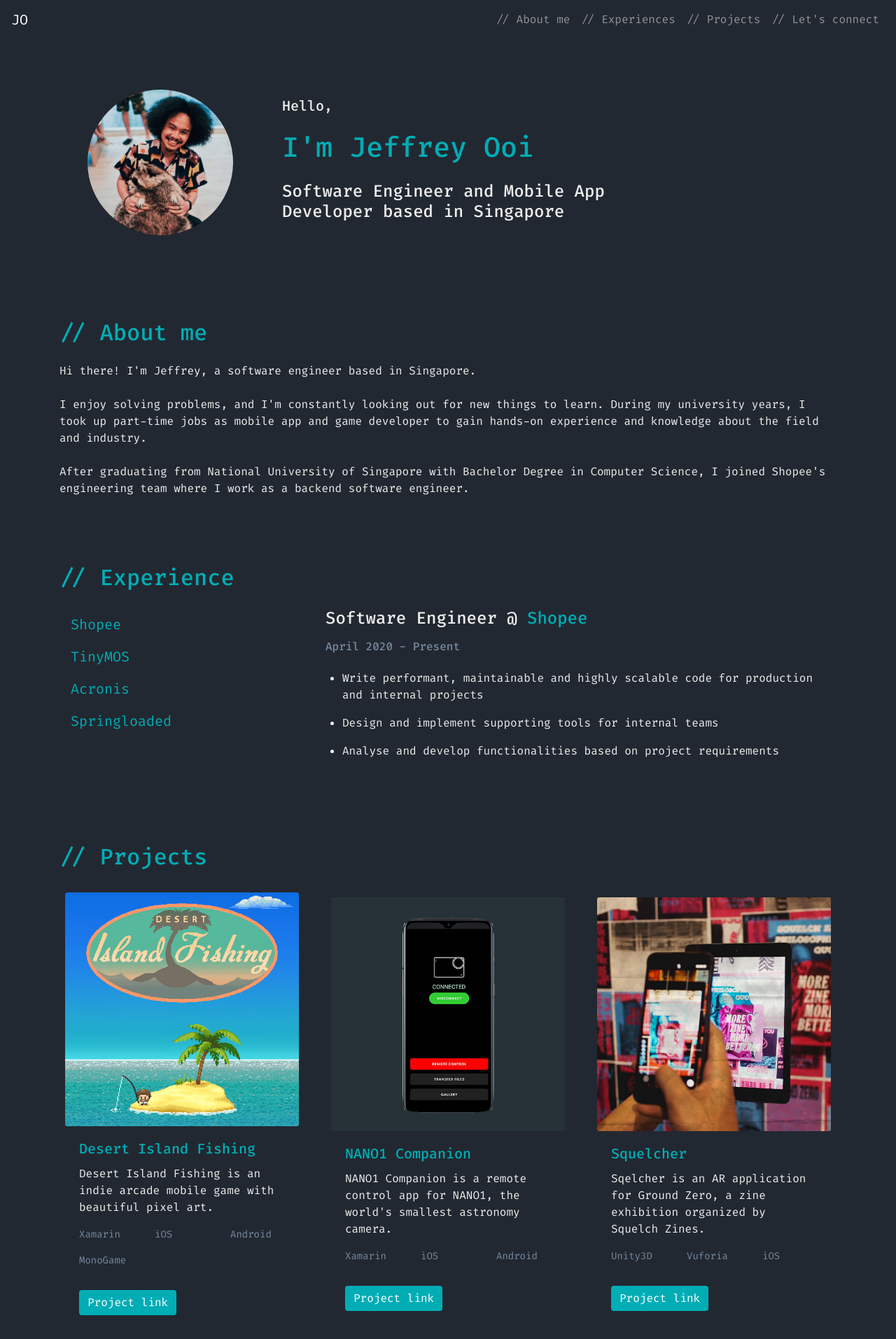
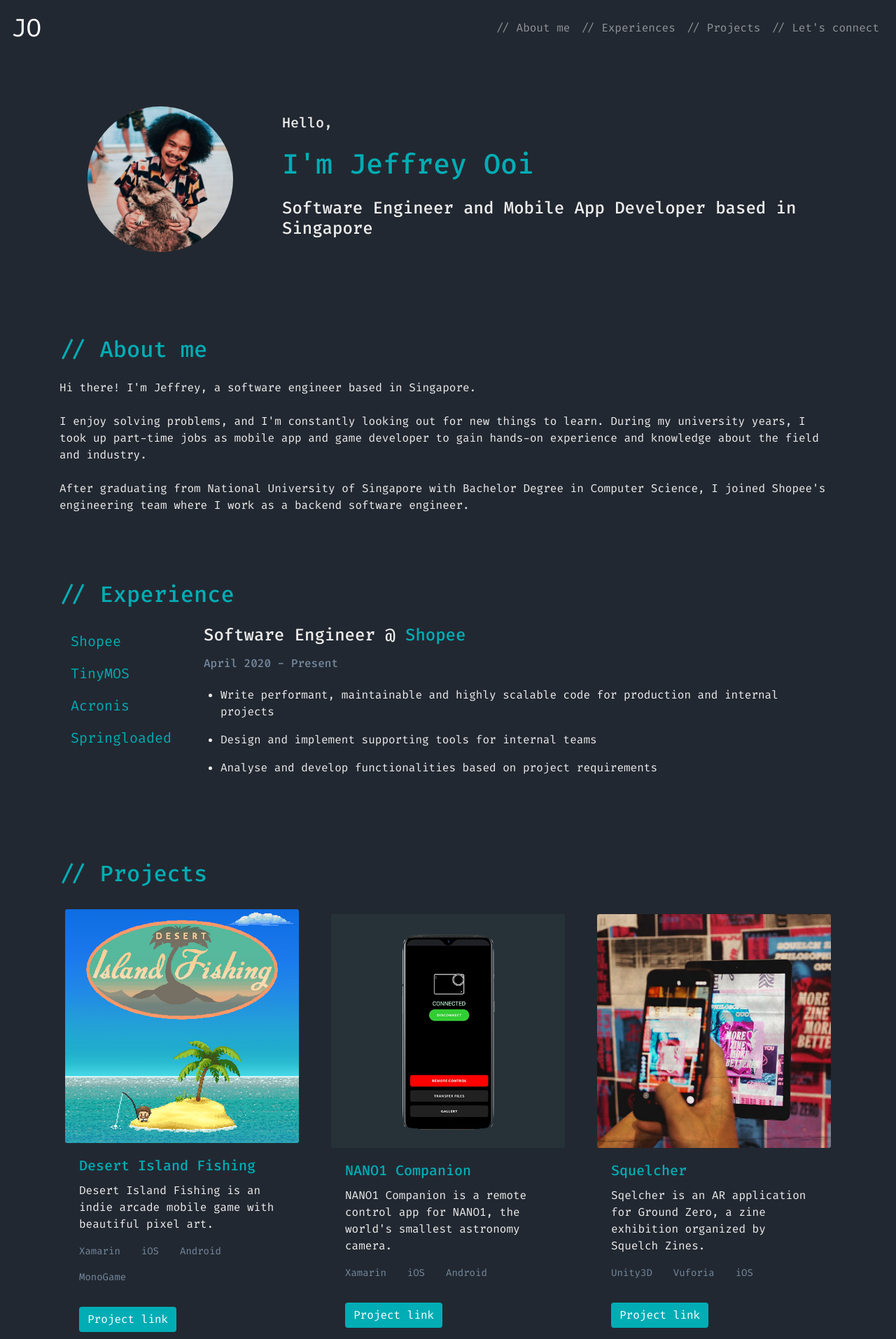
Before and after one commit to jeffreyooi/gh-user-page, a React (Create React App) app: page / in a window 1280 px wide. Shown: the top 1913 px of the page at 70% size. Built offline with nearby package versions, Linux system fonts and the light colour scheme.

Commit message:
Layout update

```diff
--- a/src/component/section/Experience.tsx
+++ b/src/component/section/Experience.tsx
@@ -73,8 +73,8 @@ const experienceList: ExperienceEntryProps[] = [
 function ExperiencePanel(): JSX.Element {
   const body = (
     <Tab.Container defaultActiveKey={experienceList[0].company}>
-      <Row xs={1} sm={1} md={12} lg={12} xl={12}>
-        <Col sm={4}>
+      <Row>
+        <Col md="auto">
           <ListGroup>
             {
               experienceList.map((value, _) => {
@@ -87,7 +87,7 @@ function ExperiencePanel(): JSX.Element {
             }
           </ListGroup>
         </Col>
-        <Col sm={8}>
+        <Col>
           <Tab.Content>
             {
               experienceList.map((value, _) => {
--- a/src/component/section/Header.tsx
+++ b/src/component/section/Header.tsx
@@ -6,7 +6,7 @@ import Scroll from 'react-scroll';
 function Header(): JSX.Element {
   return (
     <Navbar variant="dark" expand="md">
-      <Navbar.Brand href="#">JO</Navbar.Brand>
+      <Navbar.Brand>JO</Navbar.Brand>
       <Navbar.Toggle aria-controls="basic-navbar-nav"/>
       <Navbar.Collapse>
         <Nav className="ml-auto">
--- a/src/component/section/Hero.tsx
+++ b/src/component/section/Hero.tsx
@@ -9,7 +9,7 @@ import ProfileImage from '../../assets/image.jpg';
 function Hero(): JSX.Element {
   return (
     <Container>
-      <Row xs={1} sm={1} md={2}>
+      <Row>
         <Col md="auto">
           <Image src={ProfileImage} roundedCircle height="256px"/>
         </Col>
--- a/src/component/section/Projects.tsx
+++ b/src/component/section/Projects.tsx
@@ -82,8 +82,8 @@ function Projects(): JSX.Element {
                     {
                       value.skills.map((v, _) => {
                         return (
-                          <Col>
-                            <p>{v}</p>
+                          <Col md="auto">
+                            <p className="skill-font">{v}</p>
                           </Col>
                         );
                       })
--- a/src/index.css
+++ b/src/index.css
@@ -42,6 +42,19 @@ li {
 a {
   font-family: 'FiraCode';
   text-decoration: none;
+}
+
+.navbar > .navbar-brand {
+  font-family: 'FiraCode';
+  font-size: 36px;
+}
+
+.navbar .navbar-toggler {
+  border: none;
+}
+
+.navbar .navbar-toggler-icon {
+  background-image: url("assets/menu.svg") !important;
 }
 
 .nav-link {
@@ -116,7 +129,7 @@ div > .card > img {
   padding-top: 16px;
 }
 
-.card-body > .card-text > .row > .col > p {
+.skill-font {
   font-size: 14px;
   color: #758AA0;
 }
```
Also changed, not shown: src/assets/menu.svg (added).
